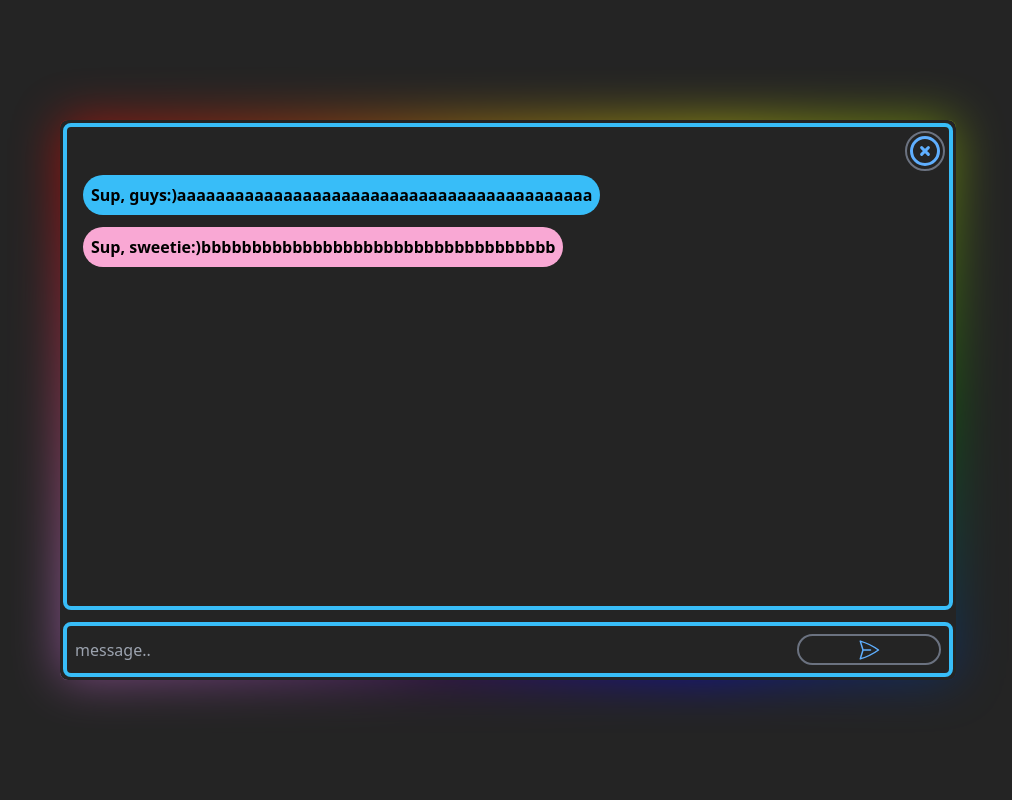
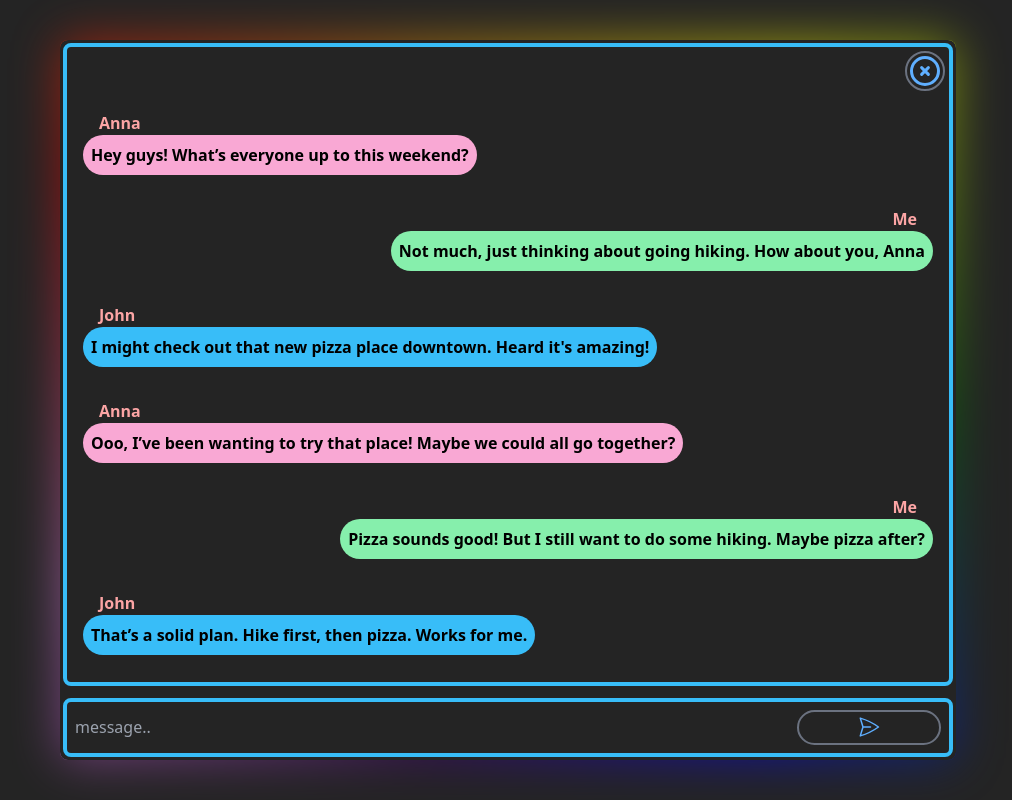
Before and after one commit to GeorgiKaradakov/online_chat_app, a React (Vite) app in the folder frontend/: page /chat_room in a window 1280 px wide. Shown: the whole page, without its empty margins (132-1144 px from the left). Built offline with nearby package versions, Linux system fonts and the light colour scheme.

Commit message:
finished the chat room frontend

```diff
--- a/frontend/src/components/Message.tsx
+++ b/frontend/src/components/Message.tsx
@@ -1,11 +1,18 @@
 import { MessageType } from "../types/MessageType";
 import { mc } from "../utils/funcs";
 
+//TODO: Show the username of the message sender
+//TODO: Show the time when message is sent
 
-const Message:React.FC<MessageType> = ({msg, gender, className}) => {
+const Message:React.FC<MessageType> = ({username, msg, gender, className, isSender}) => {
+  const leftOrRight = `flex flex-col ${isSender ? "justify-center items-end" : "justify-center items-start"}`;
+
   return (
-    <div className={mc(gender == "man" ? "bg-sky-400" : "bg-pink-300", "p-2 mb-3 w-fit font-bold rounded-3xl max-w-1/2 max-sm:max-w-[90%]", className)}>
-      <p className="break-words">{msg}</p>
+    <div className={`p-4 w-full ${leftOrRight}`}>
+      <p className={`${isSender ? "mr-4" : "ml-4"} w-fit font-bold text-red-300`}>{username}</p>
+      <div className={mc(isSender ? "bg-green-300" : gender == "man" ? "bg-sky-400" : "bg-pink-300", "p-2 w-fit font-bold rounded-3xl max-w-1/2 max-sm:max-w-[90%]", className)}>
+        <p className="break-words">{msg}</p>
+      </div>
     </div>
   );
 }
--- a/frontend/src/pages/Chat.tsx
+++ b/frontend/src/pages/Chat.tsx
@@ -1,27 +1,39 @@
 import Button from "../components/Button";
 import {close_img, send_img} from "../assets/svgs.tsx"
 import Message from "../components/Message.tsx";
-
-//TODO: Make different color messages for boys and girls
+import { useState } from "react";
 
 function Chat(){
+  const [messages, setMessages] = useState([ /*example conversation*/
+    {username:"Anna", gender:"woman", msg:"Hey guys! What’s everyone up to this weekend?"},
+    {username:"Me", gender:"man", msg:"Not much, just thinking about going hiking. How about you, Anna", isSender:true},
+    {username:"John", gender:"man", msg:"I might check out that new pizza place downtown. Heard it's amazing!"},
+    {username:"Anna", gender:"woman", msg:"Ooo, I’ve been wanting to try that place! Maybe we could all go together?"},
+    {username:"Me", gender:"man", msg:"Pizza sounds good! But I still want to do some hiking. Maybe pizza after?", isSender:true},
+    {username:"John", gender:"man", msg:"That’s a solid plan. Hike first, then pizza. Works for me."},
+    {username:"Anna", gender:"woman", msg:"I’m in! What time are you thinking, Mike?"},
+    {username:"Me", gender:"man", msg:"How about 10 AM for the hike? We can meet at the trailhead, then grab pizza around 1?", isSender:true},
+    {username:"John", gender:"man", msg:"10 AM? Early, but okay. I'll bring some snacks for the hike."},
+    {username:"Anna", gender:"woman", msg:"Perfect! I’ll bring some water and maybe a few cookies. Can’t wait!"},
+  ]);
   return (
-      <div className="bg-cont h-[90%] w-[90%] md:w-[70%] md:h-[70%]">
+      <div className="bg-cont h-[90%] w-[90%] md:w-[70%] md:h-[90%]">
         <div className="p-[3px] w-full h-full bg-[#242424] rounded-lg flex flex-col justify-between">
-          <div className="pl-4 h-[90%] w-[100%] border-4 border-sky-400 rounded-lg" id="chat_log">
+          <div className="h-[90%] w-[100%] border-4 border-sky-400 rounded-lg md:max-lg:h-[80%]" id="chat_log">
             <div className="p-1 w-full flex justify-end">
-              <Button img={close_img("size-9")} className="w-[40px] hover:cursor-pointer"/>
+              <Button img={close_img("size-9")} className="button_cont w-[40px] hover:cursor-pointer"/>
             </div>
             {/* message components go down */}
-            <div>
-              <Message gender="man" msg="Sup, guys:)aaaaaaaaaaaaaaaaaaaaaaaaaaaaaaaaaaaaaaaaaaa"/>
-              <Message gender="woman" msg="Sup, sweetie:)bbbbbbbbbbbbbbbbbbbbbbbbbbbbbbbbbbb"/>
+            <div className="w-full h-[90%] overflow-y-auto md:max-lg:h-[80%]">
+              {messages.map((msg, _) => (
+                <Message username={msg.username} gender={msg.gender} msg={msg.msg} isSender={msg.isSender}/>
+              ))}
             </div>
           </div>
 
           <div className="p-2 h-[8%] w-[100%] flex border-4 border-sky-400 rounded-lg md:mt-3 md:h-1/6 lg:h-[10%]">
             <input className="h-full w-5/6 bg-transparent text-white focus:outline-none focus:ring-0 focus:border-transparent" type="text" name="msg_cont" placeholder="message.."/>
-            <Button img={send_img()} className="h-full w-1/6 hover:cursor-pointer"/>
+            <Button img={send_img()} className="button_cont h-full w-1/6 hover:cursor-pointer"/>
           </div>
 
         </div>
--- a/frontend/src/styles/styles.css
+++ b/frontend/src/styles/styles.css
@@ -1,3 +1,11 @@
+/*properties for the animations*/
+@property --angle{
+  syntax: "<angle>";
+  initial-value: 0deg;
+  inherits: false;
+}
+
+
 head,
 body {
   background-color: #242424;
@@ -17,12 +25,6 @@ body {
 /*style the background border of the chat*/
 .bg-cont {
   position: relative;
-}
-
-@property --angle{
-  syntax: "<angle>";
-  initial-value: 0deg;
-  inherits: false;
 }
 
 .bg-cont::after, .bg-cont::before {
@@ -46,6 +48,27 @@ body {
   opacity: 0.5;
 }
 
+/*style button on hover*/
+.button_cont:hover{
+  animation: pulse 2s infinite;
+}
+
+
+/*keyframes for the animations*/
+@keyframes pulse{
+  0%{
+    transform: scale(.90);
+  }
+
+  70%{
+    transform: scale(1);
+  }
+
+  100%{
+    transform: scale(.90);
+  }
+}
+
 @keyframes spin{
   from{
     --angle: 0deg;
--- a/frontend/src/types/MessageType.tsx
+++ b/frontend/src/types/MessageType.tsx
@@ -1,6 +1,8 @@
 
 export type MessageType = {
+  username ?: string
   msg ?: string
   gender ?: string
   className ?: string
+  isSender ?: boolean
 };
```
